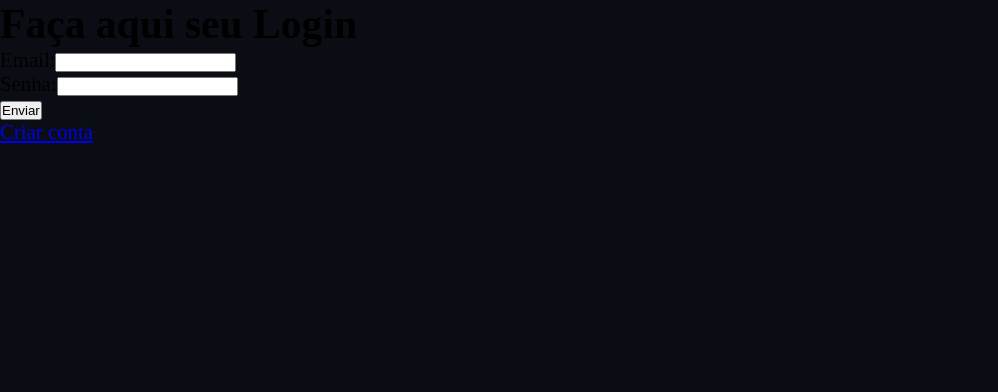
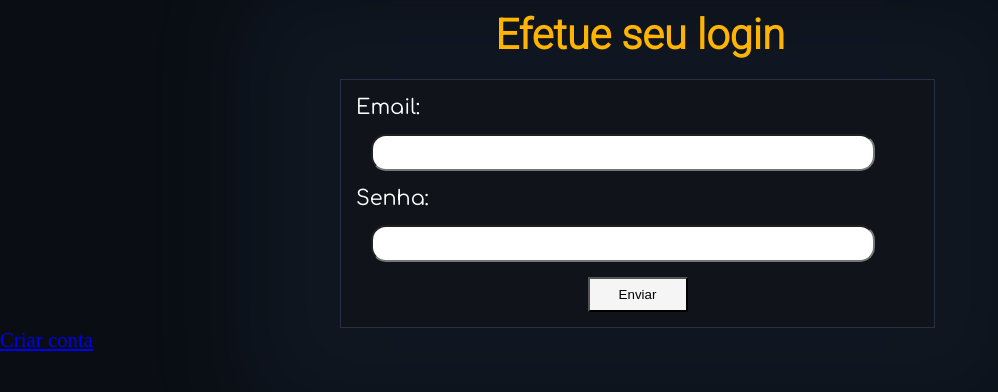
Before and after one commit to FabricioNascimentop/SiteLogin, a Flask app: page /login in a window 1280 px wide. Shown: the top 392 px of the page, without its empty margins (0-998 px from the left). Run offline with Flask 3, Linux system fonts and the light colour scheme.

Commit message:
Css página Login e estilização flash
(meu santo cristo como estilizar o flash deu trabalho)

```diff
--- a/contas.txt
+++ b/contas.txt
@@ -1,4 +1,3 @@
-Fabricio fabricio_nascimento2014@hotmail.com jubileu
 carmando mandado@hotmail.com 1234
 Morcego cego@email.com mor
 gatinho flavinho_do_pneu@yahoo.com brabo
--- a/main.py
+++ b/main.py
@@ -24,7 +24,7 @@ def autenticar_login():
     if utilidades.validador(email,1) and utilidades.validador(senha,2):
         return render_template('site.html')
     else:
-        flash('DIGITASTE ALGO ERRADO')
+        flash('Email ou senha incorretos')
         return redirect('/login')
 
 #autenticar criação de conta
--- a/static/style.css
+++ b/static/style.css
@@ -20,6 +20,12 @@ h1#inicio_h1{
     text-align: center;
     padding: 25px;
     background-color: rgb(245, 245, 245,0.5);
+}
+h1#login_h1{
+    color: var(--cor-letra-amarelo);
+    font-family: 'Roboto', sans-serif;
+    text-align: center;
+    margin-top: 10px;
 }
 h2#inicio_h2{
     font-size:24px;
@@ -89,6 +95,46 @@ polygon{
     66%{stroke: var(--cor-letra-amarelo); stroke-width: 1}
     100%{stroke: var(--cor-letra-padrao); stroke-dasharray: 28; stroke-dashoffset: -56; stroke-width: 2}
 }
+@keyframes sumidao{
+    to{
+        font-size: 0px;
+        overflow: hidden;
+    }
+}
 svg{
     margin-left: calc(50% - 100px);
+    margin-top: 0.5px;
 }
+
+
+div#formulario{
+    border: 1px solid rgba(100, 140, 200,0.25);
+    box-shadow: 0px 0px 100px 100px rgb(100, 140, 200,0.075);
+    margin-left: calc(50% - (50px + (500px/2)));
+    margin-right: calc(25% + 25px);
+    margin-top: 20px;
+    padding:15px;
+    background-color: rgba(250, 250, 255, 0.025)
+}
+label{
+    margin: auto;
+    color: white;
+    font-family: 'Comfortaa', cursive;
+}
+input{
+    width: 500px;
+    height: 33px;
+    margin: 15px;
+    border-radius: 15px;
+}
+button#login_button{
+    padding: 8px;
+    margin-left: calc(50% - 50px);
+    width: 100px;
+    background-color: whitesmoke;
+}
+div#login_flash{
+color:crimson;
+background-color: rgba(172, 255, 47, 0.1);
+text-align: center;
+}
--- a/templates/index.html
+++ b/templates/index.html
@@ -12,9 +12,9 @@
     <header id="inicio_header">
         <h1 id="inicio_h1">Portifólio Fabricio Nascimento</h1>
 
-        <svg width="200" height="30">
-            <text x="12" y="21.5"><a href="#" id="inicio_a">logue para acessar</a></text>
-            <polygon points="0,0 170,0 170,30 0,30, 0,0"
+        <svg width="200" height="35">
+            <text x="12" y="21.5"><a href="/login" id="inicio_a">logue para acessar</a></text>
+            <polygon points="0,0 170,0 170,31 0,31, 0,0"
             style="stroke: black; fill: none; stroke-width: 1px;
             stroke-dasharray: 0; stroke-dashoffset: 0;">
         </svg>
--- a/templates/login.html
+++ b/templates/login.html
@@ -7,22 +7,39 @@
     <link rel="stylesheet" href="../static/style.css">
 </head>
 <body>
-    <h1>Faça aqui seu Login</h1>
+    <h1 id="login_h1">Efetue seu login</h1>
+    <div id="formulario">
         <form action="/autenticar login" method="post">
             <label>Email:<input type="text" id="Email" name="Email"></label>
             <br>
             <label>Senha:<input type="text" id="SenhaLogin" name="SenhaLogin"></label>
             <br>
-        <button type="submit">Enviar</button>
-        {% with messages = get_flashed_messages() %}
-            {% if messages %}
-                {% for message in messages %}
+            <button type="submit" id="login_button" onclick="esconder()">Enviar</button>
+            <br>
+        </div>
+        <div id="login_flash">
+            {% with messagess = get_flashed_messages() %}
+                {% if messagess %}
+                    {% for message in messagess %}
                         {{ message }}
                     {% endfor %}
                 {% endif %}
             {% endwith %}
-        <br>
+        </div>
         <a href="/criar conta">Criar conta</a>
     </form>
+    <script>
+        setInterval(esconder, 2200);
+        setInterval(matar, 3200);
+        function esconder(){
+            document.querySelector('#login_flash').style.animationName = 'sumidao'
+            document.querySelector('#login_flash').style.animationDuration = '1'
+            document.querySelector('#login_flash').style.animationIterationCount="1"
+        }
+        function matar(){
+            document.querySelector('#login_flash').style.display = 'none'
+        }
+
+    </script>
 </body>
 </html>
--- a/templates/site.html
+++ b/templates/site.html
@@ -7,5 +7,6 @@
 </head>
 <body>
     <h1> ACESSOU </H1> <br> <a href='/'>Voltar</a>
+        <div style="width:100%;height:0;padding-bottom:100%;position:relative;"><iframe src="https://giphy.com/embed/artj92V8o75VPL7AeQ" width="40%" height="40%" style="position:absolute" frameBorder="0" class="giphy-embed" allowFullScreen></iframe></div><p><a href="https://giphy.com/gifs/toptalent-agt-got-talent-heidi-klum-artj92V8o75VPL7AeQ">via GIPHY</a></p>
 </body>
 </html>
--- /dev/null
+++ b/testes.py
@@ -0,0 +1,3 @@
+temp = 20
+for c in range(temp,0,-1):
+    print(c)
--- a/utilidades.py
+++ b/utilidades.py
@@ -68,7 +68,3 @@ def repetido_email(email):
             if conta[1] == str(email):
                 return True
         return False
-
-
-
-print(repetido_email('joaobosco@gmail.com'))
```
Lines whose indentation alone changed are shown as unchanged.
